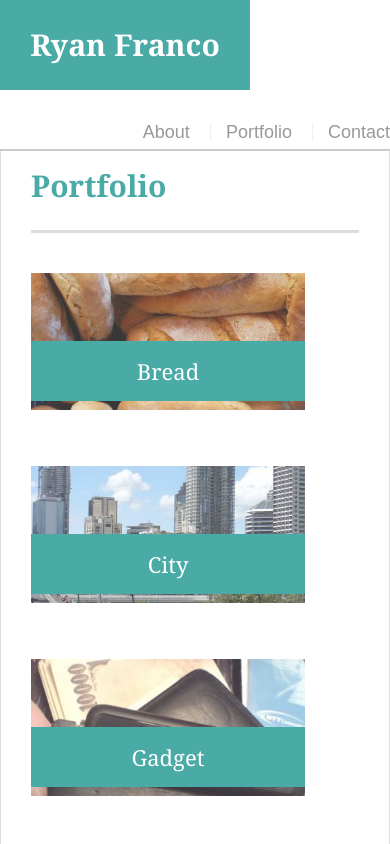
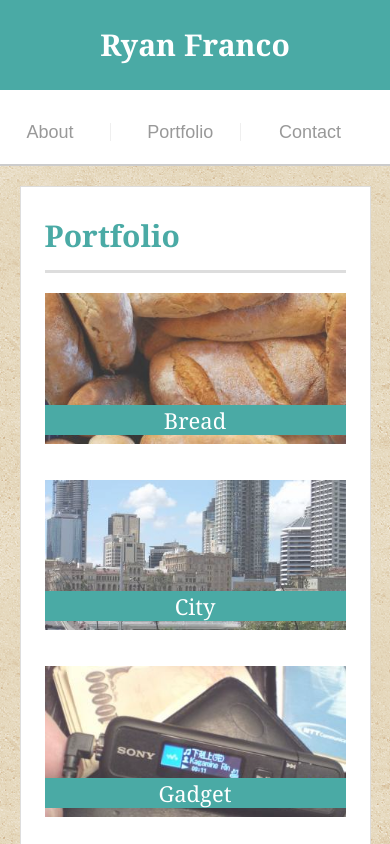
Before and after one commit to Rfranco92/Responsive-Portfolio, a plain HTML site: page portfolio.html in a window 390 px wide. Shown: the top 844 px of the page. Drawn offline with Linux system fonts and the light colour scheme.

Commit message:
Update on Portfolio

```diff
--- a/assets/css/style.css
+++ b/assets/css/style.css
@@ -237,3 +237,102 @@ input[type=submit] {
   background: #4aaaa5;
   border: 0 none;
 }
+
+@media screen and (max-width: 980px){
+  nav{
+    margin-right:87px;
+  }
+  #logo{
+    margin-left:90px;
+    margin-top:3px;
+  }
+  .main-section{
+    max-width: 457px;
+    padding: 17px;
+    margin: 0px 0px 40px 84px
+  }
+  .sidebar{
+    float: left;
+    margin-left: 47px;
+  }
+  footer{
+    padding:22px;
+  }
+  .auth-image{
+    width:100%;
+  }
+  h1{
+    padding-bottom:10px;
+  }
+  .work{
+    width:100%;
+  }
+}
+@media screen and (max-width: 768px){
+  #logo{
+    margin-left:25px;
+  }
+  nav{
+    margin-right:20px;
+  }
+  .main-section{
+    max-width:90%;
+    padding: 24px;
+    margin: 0px 0px 40px 20px;
+  }
+  .auth-image{
+    width:341px;
+  }
+  .sidebar{
+    margin-left: 20px;
+    max-width: 90%;
+  }
+  .work{
+    width:45%
+  }
+  .work h3{
+    line-height:0px;
+  }
+}
+@media screen and (max-width: 640px){
+  #masthead{
+    position:static;
+    margin-bottom:20px;
+  }
+  #logo{
+    float:left;
+    width:100%;
+    margin:0 auto;
+  }
+  nav{
+    width:100%;
+    padding-bottom:15px;
+  }
+  nav a{
+    width:32%;
+    margin: 0 auto;
+    text-align:center;
+  }
+  #main-container{
+    padding:0px;
+  }
+  .main-section{
+    width:95%;
+    margin: 0 auto;
+    margin-bottom:20px;
+    float: none;
+  }
+  .sidebar{
+    width:95%;
+    margin: 0 auto;
+    float: none;
+    margin-bottom:20px;
+  }
+  .auth-image{
+    width:100%;
+  }
+  .work{
+    float:none;
+    width:100%;
+  }
+}
--- a/portfolio.html
+++ b/portfolio.html
@@ -3,6 +3,7 @@
 
 <head>
   <meta charset="UTF-8">
+  <meta name="viewport" content="width=device-width">
   <title>Portfolio | Ryan Franco</title>
   <link rel="stylesheet" type="text/css" href="assets/css/reset.css">
   <link rel="stylesheet" type="text/css" href="assets/css/style.css">
```
Also changed, not shown: contact.html (+1 -0 lines), index.html (+1 -0 lines).
